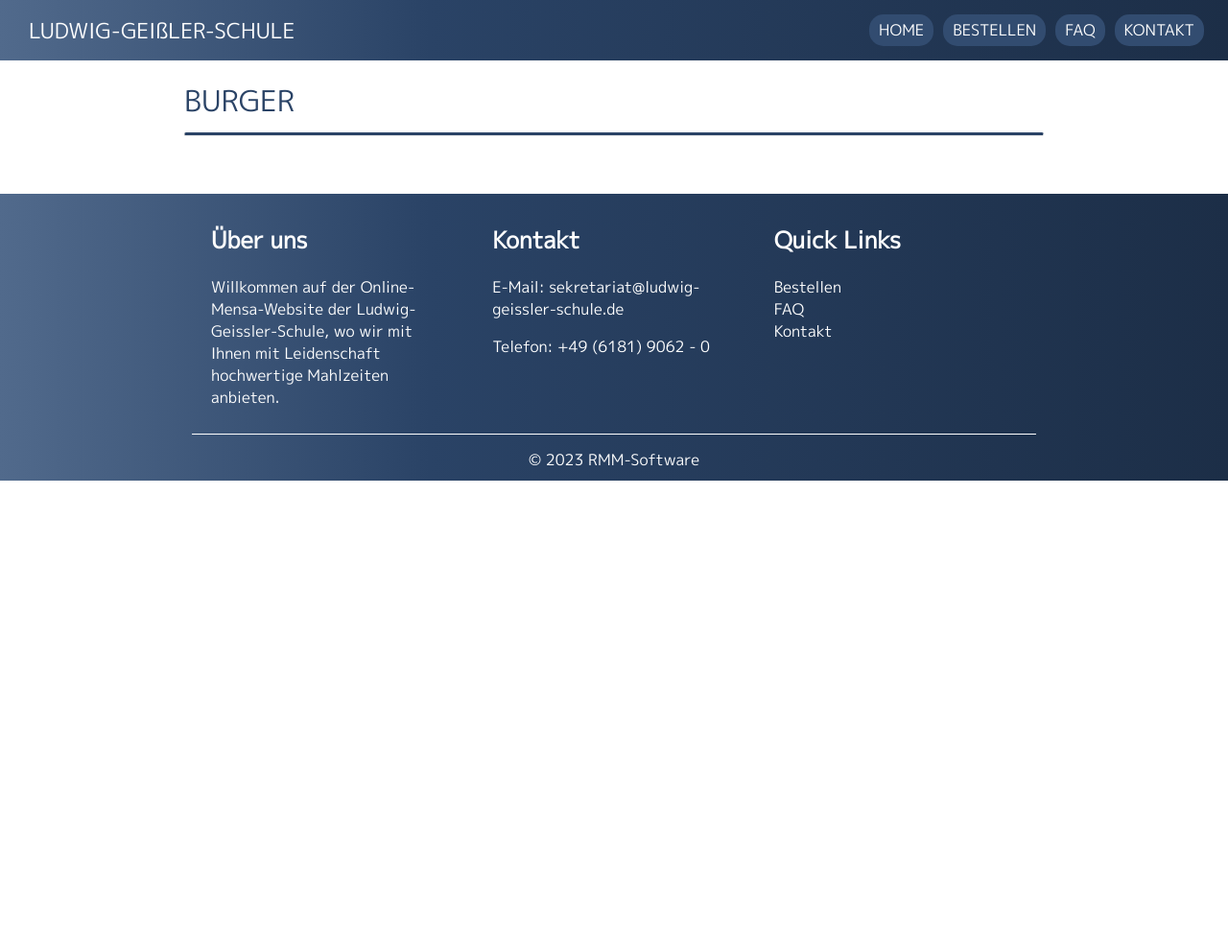
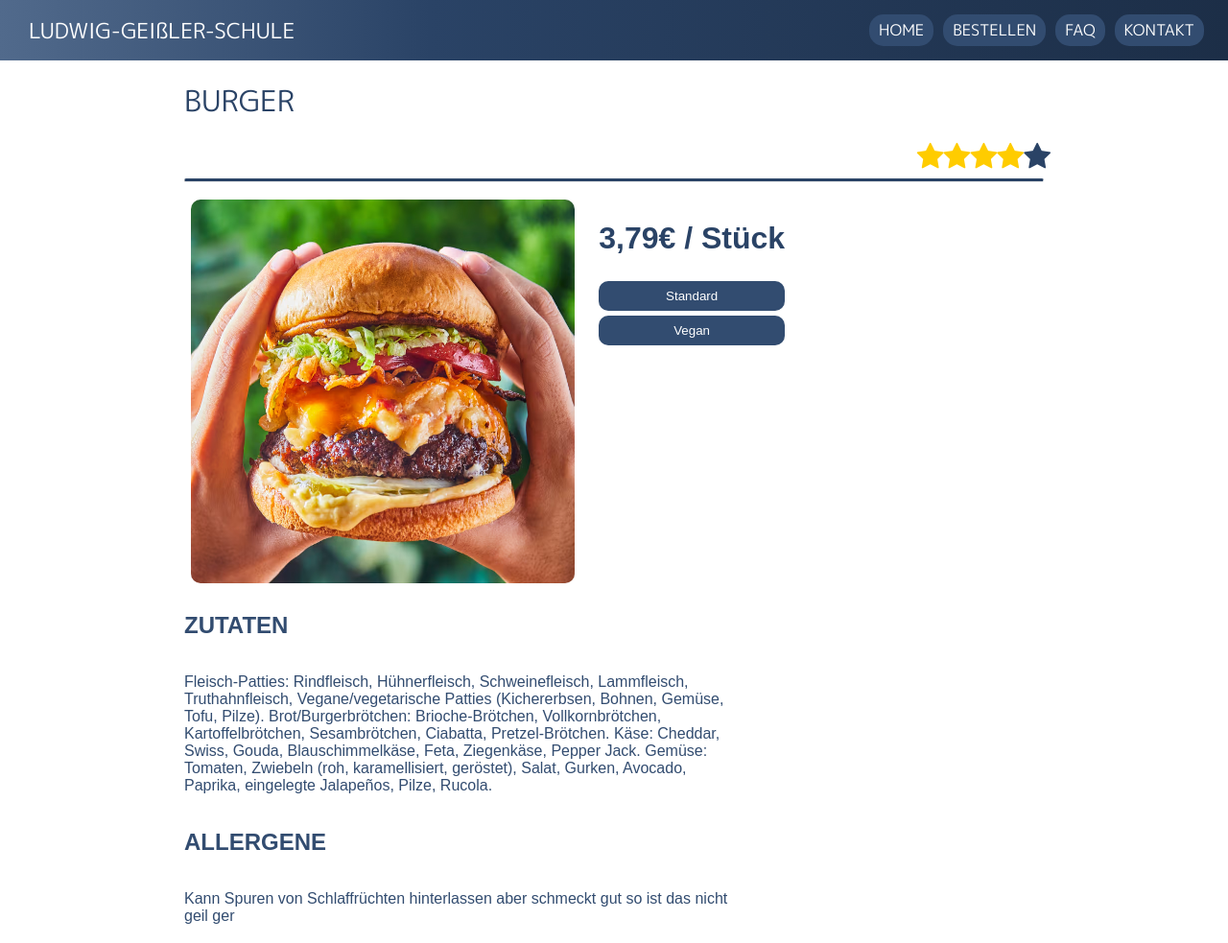
Before and after one commit to markoshaq/lgsmensa, a plain HTML site: page productBurger.html in a window 1280 px wide. Shown: the top 983 px of the page at 96% size. Before the commit the page ends 800 px from the top, so only its background shows below. Drawn offline with Linux system fonts and the light colour scheme.

Commit message:
detail page

```diff
--- a/productBurger.html
+++ b/productBurger.html
@@ -7,6 +7,7 @@
     <title>Product Details</title>
     <link rel="stylesheet" href="style.css">
     <link rel="stylesheet" href="https://fonts.googleapis.com/css?family=M+PLUS+1p">
+    <link rel="stylesheet" href="https://cdnjs.cloudflare.com/ajax/libs/font-awesome/4.7.0/css/font-awesome.min.css">
 </head>
 <body>
     <div class="nav">
@@ -16,9 +17,39 @@
         <a class="navbutton" href="/faq.html">FAQ</a>
         <a class="navbutton" href="/kontakt.html">KONTAKT</a>
     </div>
-
-    <h1 class="category">BURGER</h1>
-    <hr class="rounded">
+    <div>
+        <h1 class="category">BURGER</h1>
+    <div class="category">
+        <div class="starRaiting">
+            <span class="fa fa-star checked"></span>
+            <span class="fa fa-star checked"></span>
+            <span class="fa fa-star checked"></span>
+            <span class="fa fa-star checked"></span>
+            <span class="fa fa-star"></span>
+        </div>
+    </div>
+        <hr class="rounded">
+        <div class="burgerOwerview">
+            <img class="burgerImage" src="/ProductBurger.png" width="400" height="400"></img>
+            <div class="priceOwerview">
+                <h1 class="burgerPrice">3,79€ / Stück</h1>
+                <button class="button">Standard</button>
+                <button class="button">Vegan</button>
+            </div>
+        </div>
+    </div>
+    <div class="ingredientsOverview">
+        <h2>ZUTATEN</h2>
+        <p>
+            Fleisch-Patties: Rindfleisch, Hühnerfleisch, Schweinefleisch, Lammfleisch, Truthahnfleisch, Vegane/vegetarische Patties (Kichererbsen, Bohnen, Gemüse, Tofu, Pilze).
+Brot/Burgerbrötchen: Brioche-Brötchen, Vollkornbrötchen, Kartoffelbrötchen, Sesambrötchen, Ciabatta, Pretzel-Brötchen.
+Käse: Cheddar, Swiss, Gouda, Blauschimmelkäse, Feta, Ziegenkäse, Pepper Jack.
+Gemüse: Tomaten, Zwiebeln (roh, karamellisiert, geröstet), Salat, Gurken, Avocado, Paprika, eingelegte Jalapeños, Pilze, Rucola.
+        </p>
+        <h2>ALLERGENE</h2>
+        <p>Kann Spuren von Schlaffrüchten hinterlassen aber schmeckt gut so ist das nicht geil ger</p>
+    </div>
+    </div>
 
     <div class="footer">
         <div class="footer-content">
--- a/style.css
+++ b/style.css
@@ -6,6 +6,88 @@ body, html {
 .left {
     margin-right: auto;
 }
+@media only screen and (max-width: 800px) {
+    .burgerOwerview {
+        display: flex;
+        flex-direction: column;
+    }
+    .burgerImage {
+        display: flex;
+        margin: auto;
+    }
+    .ingredientsOverview {
+    display: flex;
+    justify-content: end;
+    flex-direction: column;
+    margin: 0 10% 0 10% !important;
+
+    color: #324c70;
+    }
+  }
+.priceOwerview {
+    display: flex;
+    flex-direction: column;
+    align-content: center;
+    justify-content: flex-start;
+    align-items: stretch;
+    margin-left: 2%;
+    color: #2a4366;
+}
+
+.buttonsOverwiew {
+    display: grid;
+    justify-content: left;
+
+}
+.button {
+    background-color: #324c70;
+    color: white;
+    padding: 8px;
+    margin-top: 5px;
+    border-radius: 10px;
+    border-width: 0;
+}
+.button:hover  {
+    background-color: #4f76ae;
+    color: white;
+    padding: 8px;
+    margin-top: 5px;
+    border-radius: 10px;
+    border-width: 0;
+}
+.burgerOwerview {
+    display: flex;
+    justify-content: start;
+    padding: 10px;
+}
+
+.burgerImage {
+    margin-left: 15%;
+    display: flex;
+    border-radius: 10px;
+}
+
+
+.checked {
+    color: rgb(255, 204, 0);
+  }
+  .fa-star {
+     font-size: 20px;
+  }
+
+  .starRaiting {
+    display: flex;
+    justify-content: end;
+    margin-right: 17%;
+  }
+
+  .ingredientsOverview {
+    display: flex;
+    justify-content: start;
+    flex-direction: column;
+    margin: 0% 40% 0% 15%;
+    color: #324c70;
+  }
 
 .navbutton {
     font-size: 16px;
@@ -104,7 +186,7 @@ body, html {
 }
 
 hr.rounded {
-    margin-top: -0.8%;
+
     border-top: 3px solid #2a4366;
     border-radius: 15px;
     margin-left: 15%;
```
